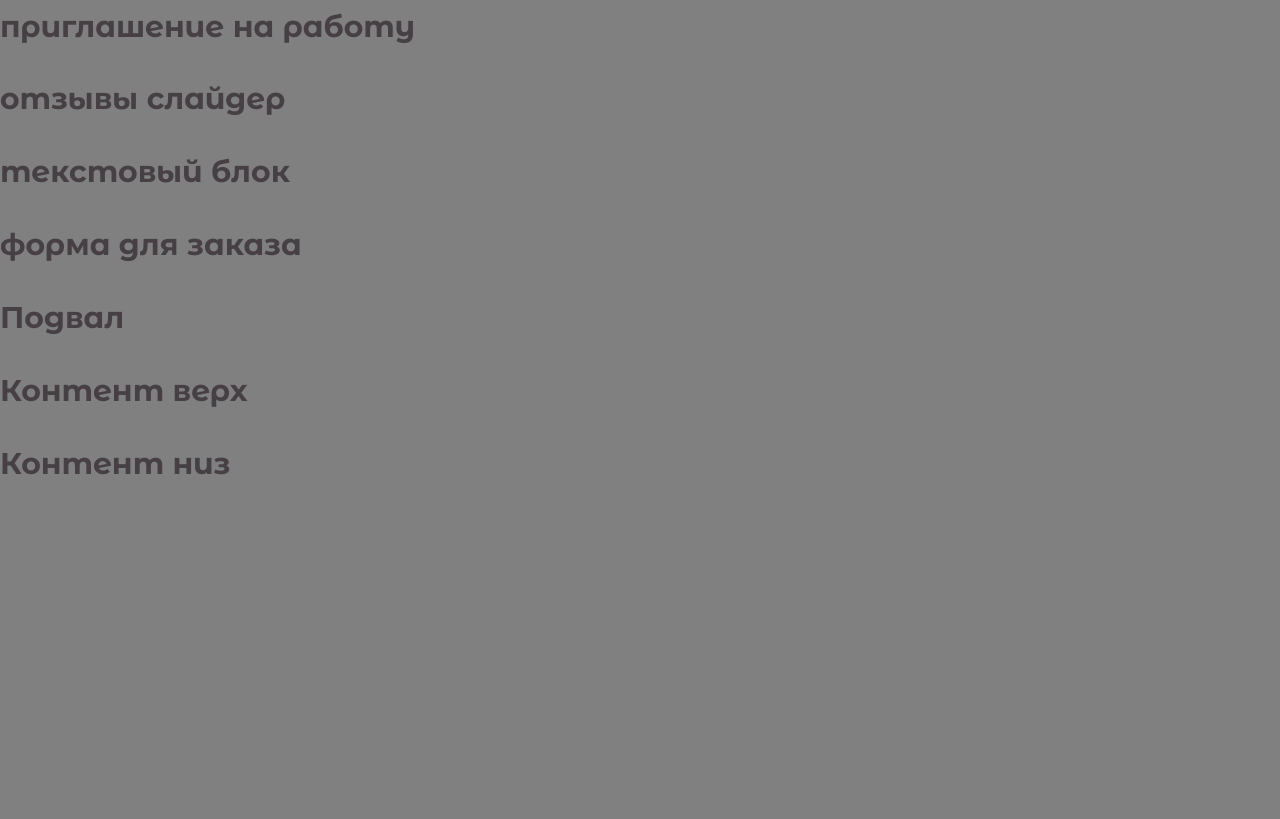
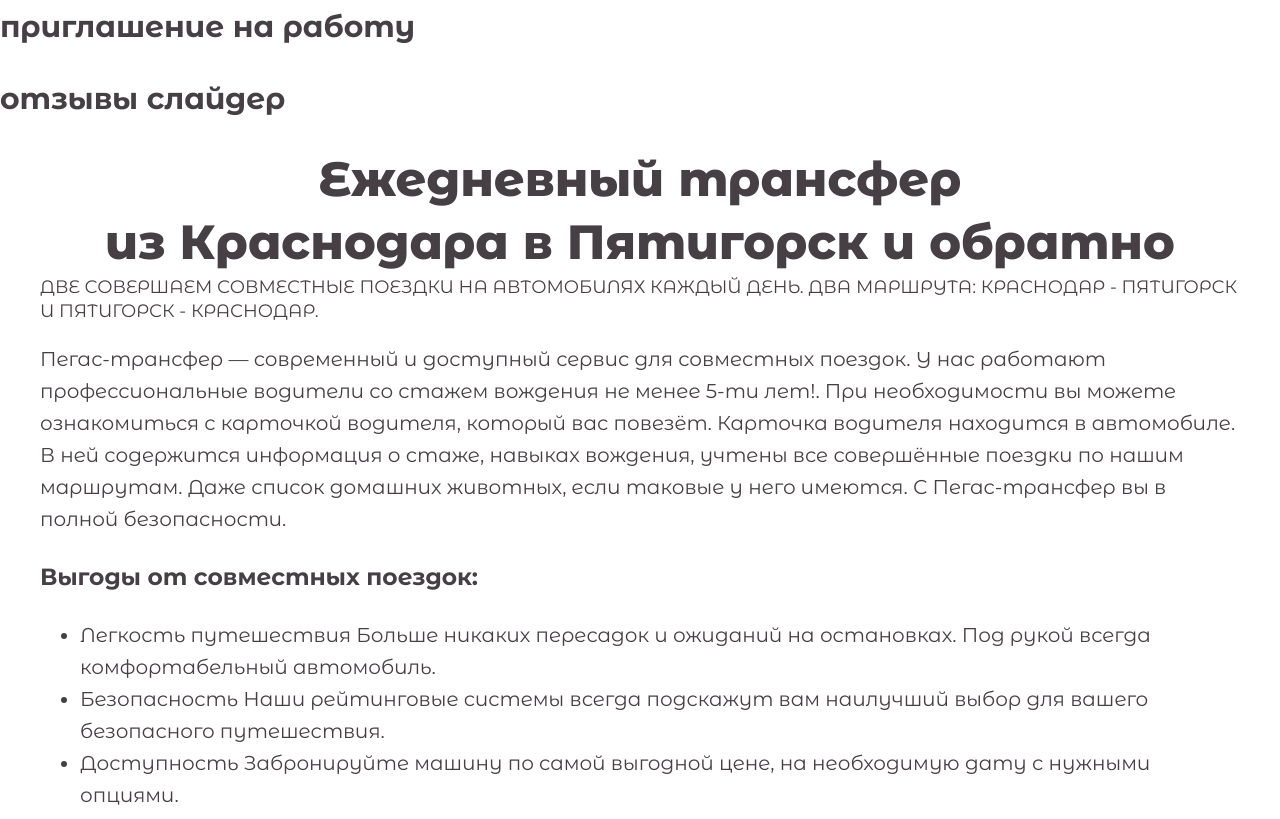
Before and after one commit to yurkaronin/Gegas-transfer2022-grid-css, a plain HTML site: page index.html in a window 1280 px wide. Shown: the part 1041-1860 px from the top of the page. Before the commit the page ends 1554 px from the top, so only its background shows below. Drawn offline with Linux system fonts and the light colour scheme.

Commit message:
Разметка текстового блока

```diff
--- a/index.html
+++ b/index.html
@@ -17,9 +17,9 @@
   <link rel="stylesheet" href="css/style.css">
 </head>
 
-<body class="page" style="background: gray;">
+<body>
 
-  <header class="page__header header">
+  <header class="header">
     <div class="wrapper">
       <!-- header top content  -->
       <div class="header__content">
@@ -96,16 +96,17 @@
     </div>
   </header>
 
-  <main class="page__main">
+  <main class="main">
 
     <section class="first-scr">
       <div class="first-scr__wrapper wrapper">
         <h1 class="title title--big">Совместные поездки <br>из Пятигорска в Краснодар</h1>
-        <p class="subtitle subtitle--big"><u>Ежедневные</u> поездки на <u>комфортабельных</u> автомобилях с водителем<br>
+        <p class="subtitle subtitle--big"><u>Ежедневные</u> поездки на <u>комфортабельных</u> автомобилях с
+          водителем<br>
           по <u>самым низким ценам</u></p>
-          <b class="first-scr__text">Забронируйте поездку сейчас<br>
-            <span>и получите </span> скидку 10%</b>
-            <a class="first-scr__btn btn" href="#">Забронировать</a>
+        <b class="first-scr__text">Забронируйте поездку сейчас<br>
+          <span>и получите </span> скидку 10%</b>
+        <a class="first-scr__btn btn" href="#">Забронировать</a>
       </div>
     </section>
     <section class="schedule">
@@ -124,14 +125,41 @@
       <h2>отзывы слайдер</h2>
     </section>
     <section class="page-description">
-      <h2>текстовый блок</h2>
+      <div class="wrapper">
+        <h2 class="title">Ежедневный трансфер<br>
+          из Краснодара в Пятигорск и обратно</h2>
+        <p class="subtitle">Две Совершаем совместные поездки на автомобилях каждый день.
+          Два маршрута: Краснодар - Пятигорск и Пятигорск - Краснодар.
+        </p>
+
+        <div class="page-description__container">
+          <p>Пегас-трансфер — современный и доступный сервис для совместных поездок.
+            У нас работают профессиональные водители со стажем вождения не менее 5-ти лет!.
+            При необходимости вы можете ознакомиться с карточкой водителя, который вас повезёт. Карточка водителя
+            находится в автомобиле. В ней содержится информация о стаже, навыках вождения, учтены все совершённые
+            поездки
+            по нашим маршрутам. Даже список домашних животных, если таковые у него имеются. С Пегас-трансфер вы в полной
+            безопасности.</p>
+
+          <h3>Выгоды от совместных поездок:</h3>
+          <ul>
+            <li>Легкость путешествия Больше никаких пересадок и ожиданий на остановках. Под рукой всегда комфортабельный
+              автомобиль.</li>
+            <li>Безопасность Наши рейтинговые системы всегда подскажут вам наилучший выбор для вашего безопасного
+              путешествия.</li>
+            <li>Доступность Забронируйте машину по самой выгодной цене, на необходимую дату с нужными опциями.</li>
+          </ul>
+        </div>
+
+      </div>
     </section>
+
     <section class="form order">
       <h2>форма для заказа</h2>
     </section>
   </main>
 
-  <footer class="page__footer footer">
+  <footer class="footer">
     <h2>Подвал</h2>
     <div class="footer__top">
       <h2>Контент верх</h2>
```
